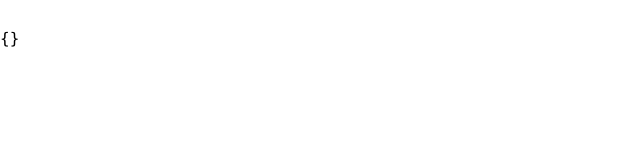
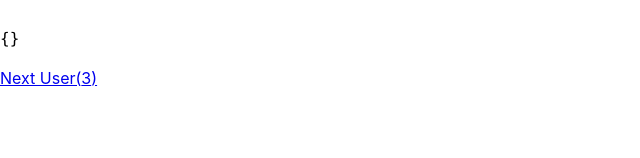
Before and after one commit to asuf29/routing, a React (Create React App) app: page /user/2 in a window 1280 px wide. Shown: the part 130-288 px from the top of the page, without its empty margins (0-640 px from the left). Built offline with nearby package versions, Linux system fonts and the light colour scheme; no server answers.

Commit message:
User Details section updated

```diff
--- a/src/components/User.js
+++ b/src/components/User.js
@@ -1,6 +1,6 @@
 import axios from "axios";
 import { useEffect, useState } from "react";
-import { useParams } from "react-router-dom";
+import { useParams, Link } from "react-router-dom";
 
 export default function User() {
   const [loading, setLoading] = useState(true);
@@ -19,7 +19,12 @@ export default function User() {
     <div>
       <h1>User Details</h1>
       {loading && <div>Loading...</div>}
-      <code>{JSON.stringify(user)}</code>
+      {!loading && <code>{JSON.stringify(user)}</code>}
+      <br />
+      <br />
+      <Link to={`/user/${parseInt(id) + 1}`}>
+        Next User({parseInt(id) + 1})
+      </Link>
     </div>
   );
 }
```
